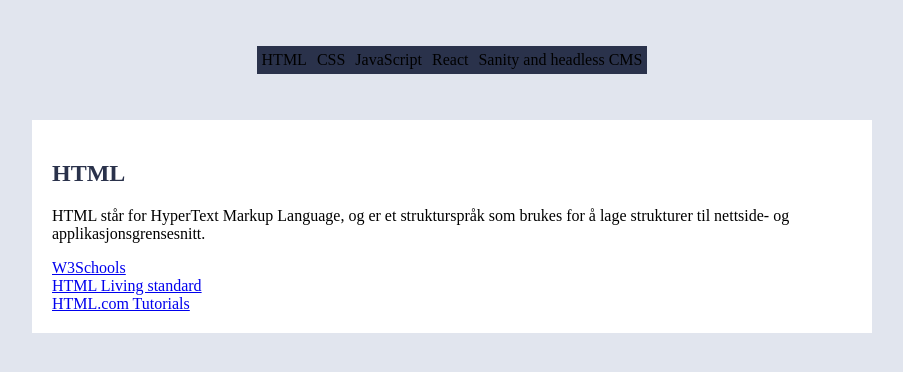
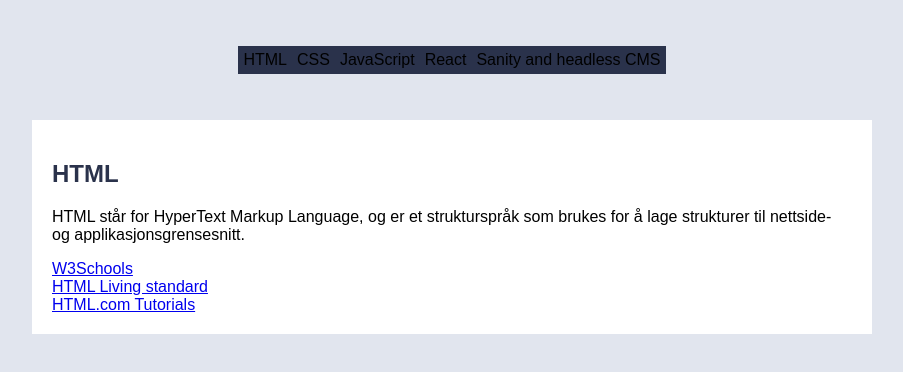
Before and after one commit to Signe-Sofie/uin25ak1_resource_layout_Jansen, a plain HTML site: page arbeidskrav1/index.html in a window 1280 px wide. Shown: the whole page, without its empty margins (188-1091 px from the left). Drawn offline with Linux system fonts and the light colour scheme.

Commit message:
Update style.css

```diff
--- a/arbeidskrav1/style.css
+++ b/arbeidskrav1/style.css
@@ -8,11 +8,11 @@
 
 
 }
-body{
+html, body{
     background: var(--grey);
     margin: 0;
     padding: 0;
-    font-family: "Monterserrat";
+    font-family: "monterserrat", sans-serif;
 }
 
 header {
```
